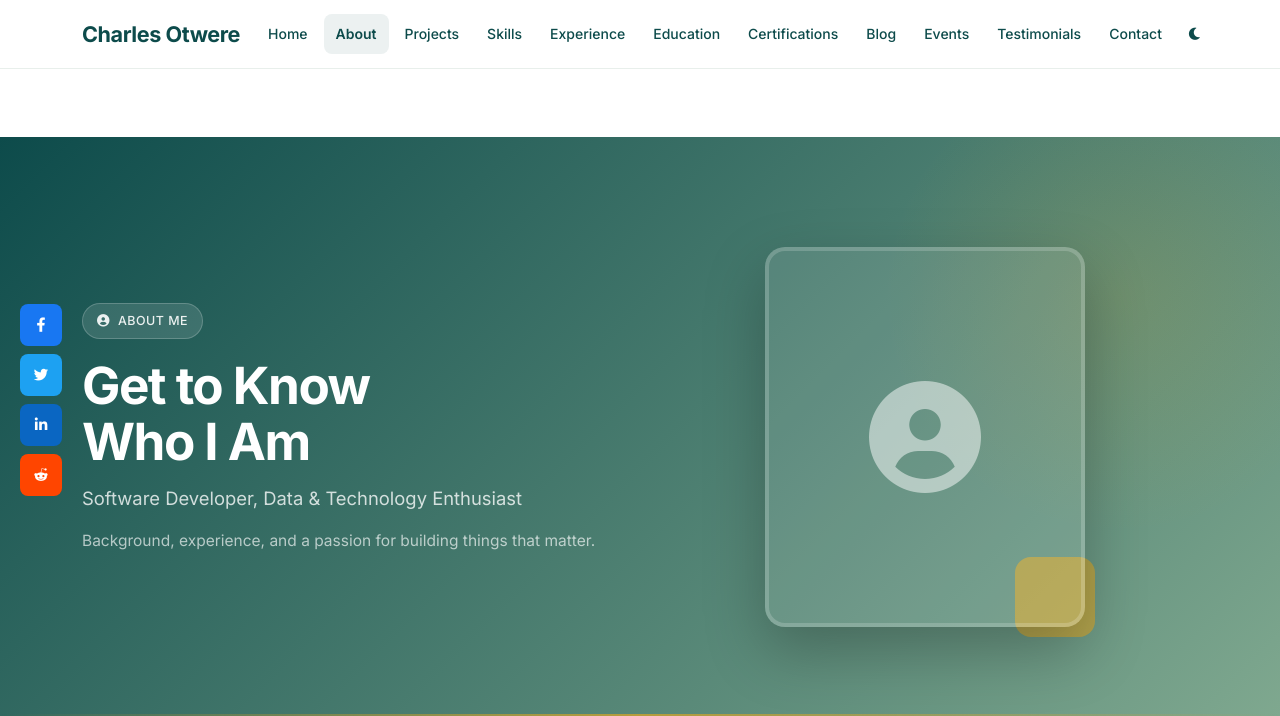
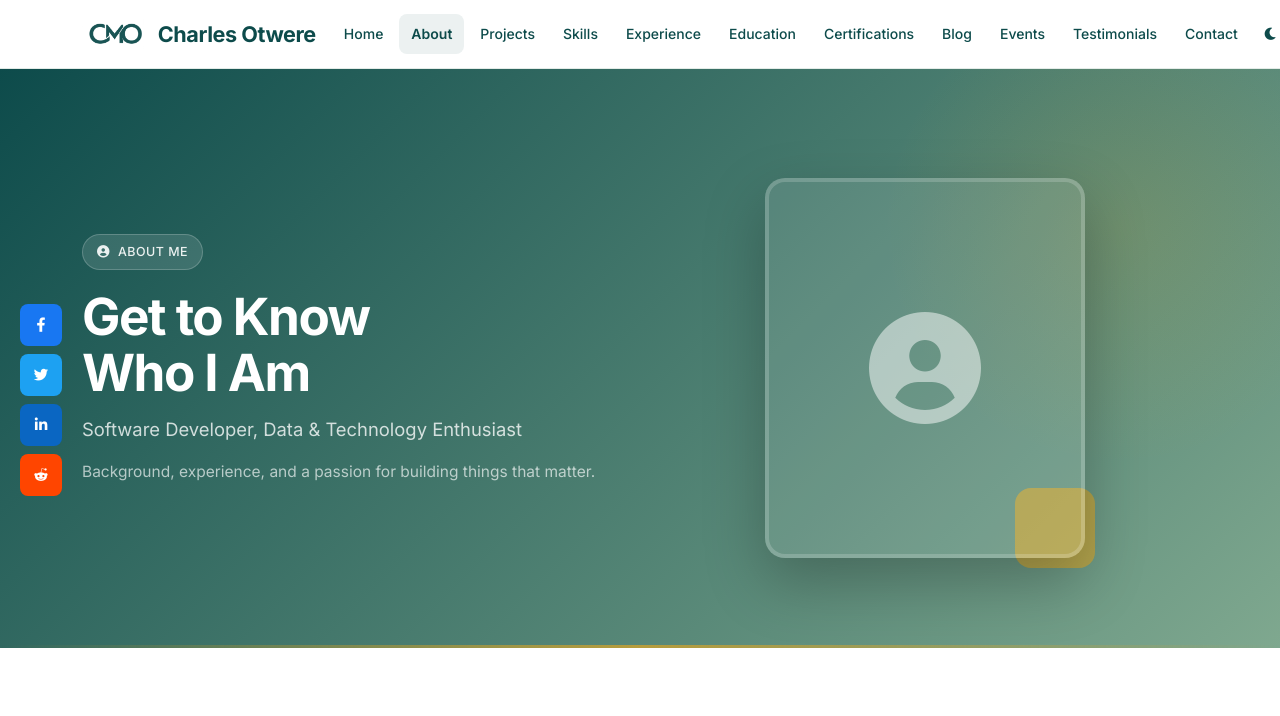
Before and after one commit to cmotwere/Charles-Otwere-Portfolio, a Django app: page /about/ in a window 1280 px wide. Shown: the top 716 px of the page. Run offline with Django 5.2, Linux system fonts and the light colour scheme; data that the repository does not hold is empty; parts of the project's set-up code (start-up, migrations or seed data) failed here and were passed over.

Commit message:
Add navbar logo and fix header to stay pinned on scroll
Recolored the CMO monogram to the site's teal palette and placed it
next to the brand name. Also removed a CSS rule that was silently
overriding Bootstrap's fixed-top, so the header now stays visible
while scrolling as intended.

Co-Authored-By: Claude Sonnet 5 <noreply@anthropic.com>

```diff
--- a/myportfolio/portfolio/templates/portfolio/base.html
+++ b/myportfolio/portfolio/templates/portfolio/base.html
@@ -157,7 +157,6 @@
             border-bottom: 1px solid rgba(127, 168, 143, 0.18);
             padding: 0;
             transition: background var(--transition), box-shadow var(--transition);
-            position: relative;
             z-index: 1000;
         }
 
@@ -740,7 +739,8 @@
     <!-- Navigation -->
     <nav class="navbar navbar-expand-lg fixed-top" id="main-nav">
         <div class="container">
-            <a class="navbar-brand" href="{% url 'portfolio:home' %}">
+            <a class="navbar-brand d-flex align-items-center gap-2" href="{% url 'portfolio:home' %}">
+                <img src="{% static 'icons/logo.png' %}" alt="" height="32" style="width:auto;">
                 {{ global_about.name|default:"Charles Otwere" }}
             </a>
 
```
Also changed, not shown: myportfolio/static/icons/logo.png (added).
